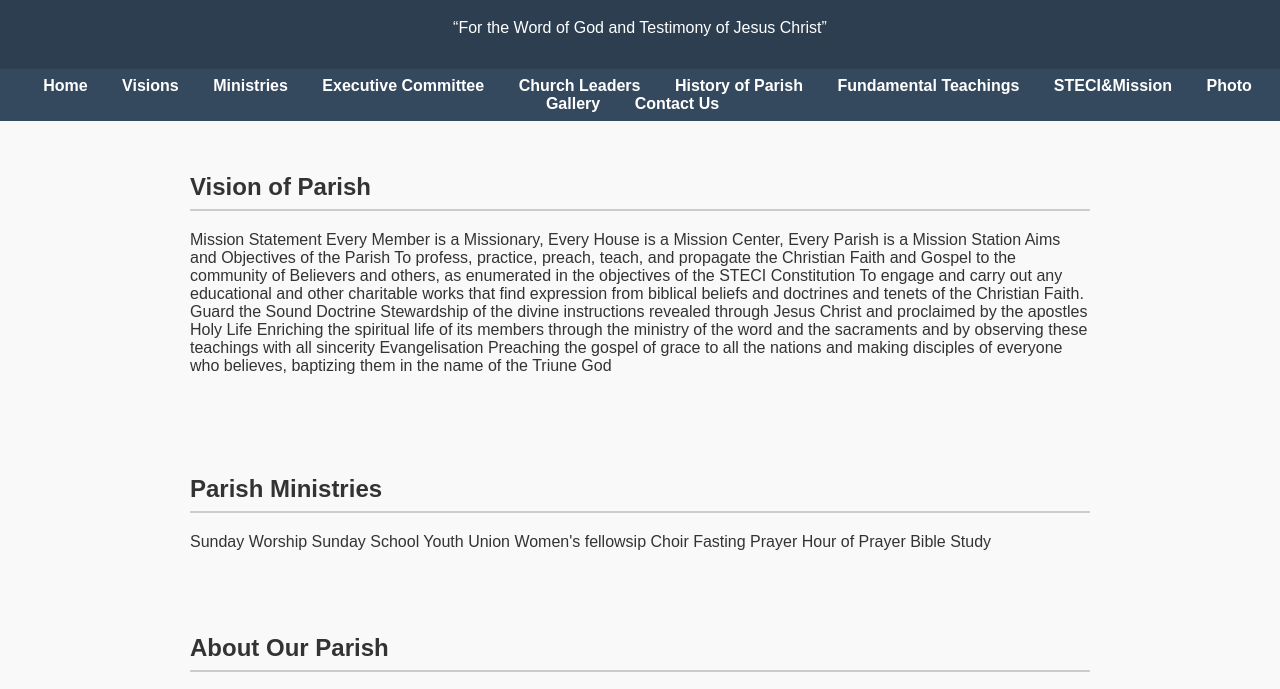
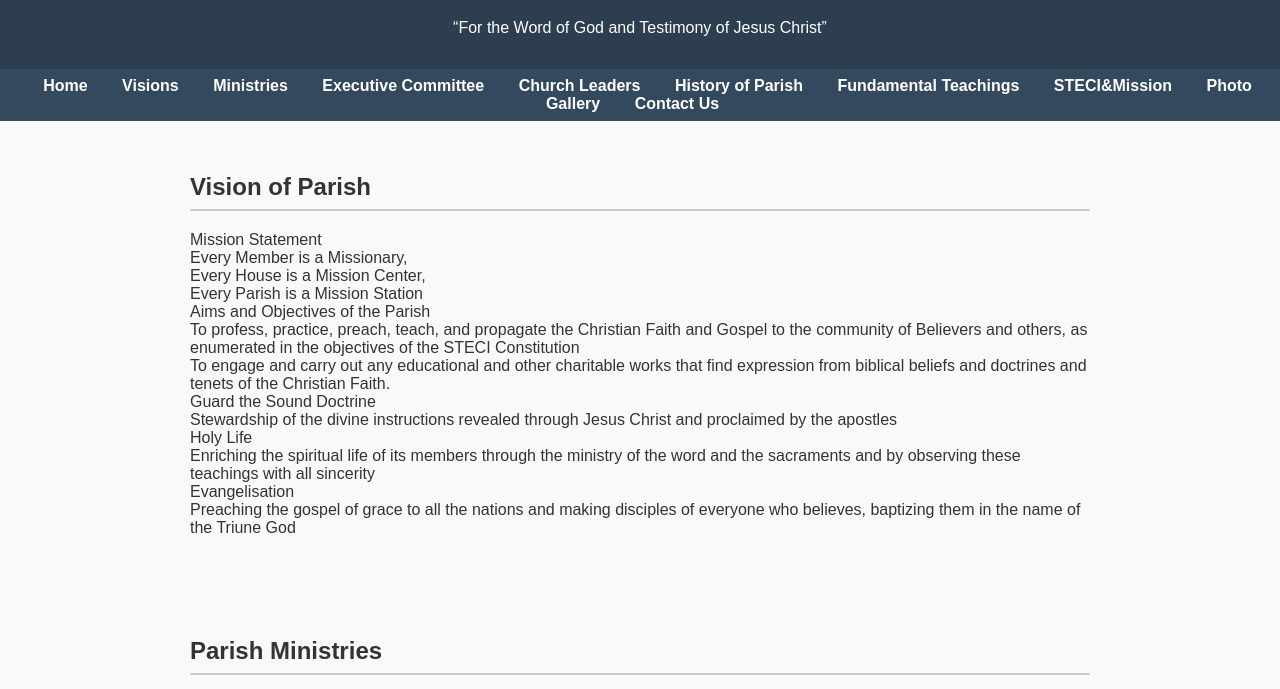
Before and after one commit to jimmichallackal/jimmi, a plain HTML site: page index.html in a window 1280 px wide. Shown: the part 77-766 px from the top of the page. Drawn offline with nearby package versions, Linux system fonts and the light colour scheme; no server answers.

Commit message:
Update index.html

```diff
--- a/index.html
+++ b/index.html
@@ -75,35 +75,35 @@
   <section id="Visions">
     <h2>Vision of Parish</h2>
     <p>
-      Mission Statement
-      Every Member is a Missionary,
-      Every House is a Mission Center,
-      Every Parish is a Mission Station
-      Aims and Objectives of the Parish
-          To profess, practice, preach, teach, and propagate the Christian Faith and Gospel to the community of Believers and others, as enumerated in the objectives of the STECI Constitution
+      Mission Statement <br>
+      Every Member is a Missionary,  <br>
+      Every House is a Mission Center,  <br>
+      Every Parish is a Mission Station    <br>
+      Aims and Objectives of the Parish<br>
+          To profess, practice, preach, teach, and propagate the Christian Faith and Gospel to the community of Believers and others, as enumerated in the objectives of the STECI Constitution<br>
           To engage and carry out any educational and other charitable works that find expression from biblical beliefs and doctrines and tenets of the
-          Christian Faith.
+          Christian Faith.<br>
 
-      Guard the Sound Doctrine
-          Stewardship of the divine instructions revealed through Jesus Christ and proclaimed by the apostles
-     Holy Life
-          Enriching the spiritual life of its members through the ministry of the word and the sacraments and by observing these teachings with all sincerity
-    Evangelisation
-          Preaching the gospel of grace to all the nations and making disciples of everyone who believes, baptizing them in the name of the Triune God
+      Guard the Sound Doctrine<br>
+          Stewardship of the divine instructions revealed through Jesus Christ and proclaimed by the apostles<br>
+     Holy Life<br>
+          Enriching the spiritual life of its members through the ministry of the word and the sacraments and by observing these teachings with all sincerity <br>
+    Evangelisation<br>
+          Preaching the gospel of grace to all the nations and making disciples of everyone who believes, baptizing them in the name of the Triune God<br>
 
     </p>
   </section>
 
   <section id="Ministries">
     <h2>Parish Ministries</h2>
-    Sunday Worship
-    Sunday School
-    Youth Union
-    Women's fellowsip
-    Choir
-    Fasting Prayer
-    Hour of Prayer
-    Bible Study
+    Sunday Worship<br>
+    Sunday School<br>
+    Youth Union<br>
+    Women's fellowsip<br>
+    Choir<br>
+    Fasting Prayer<br>
+    Hour of Prayer<br>
+    Bible Study<br>
 
   </section>
 
```
